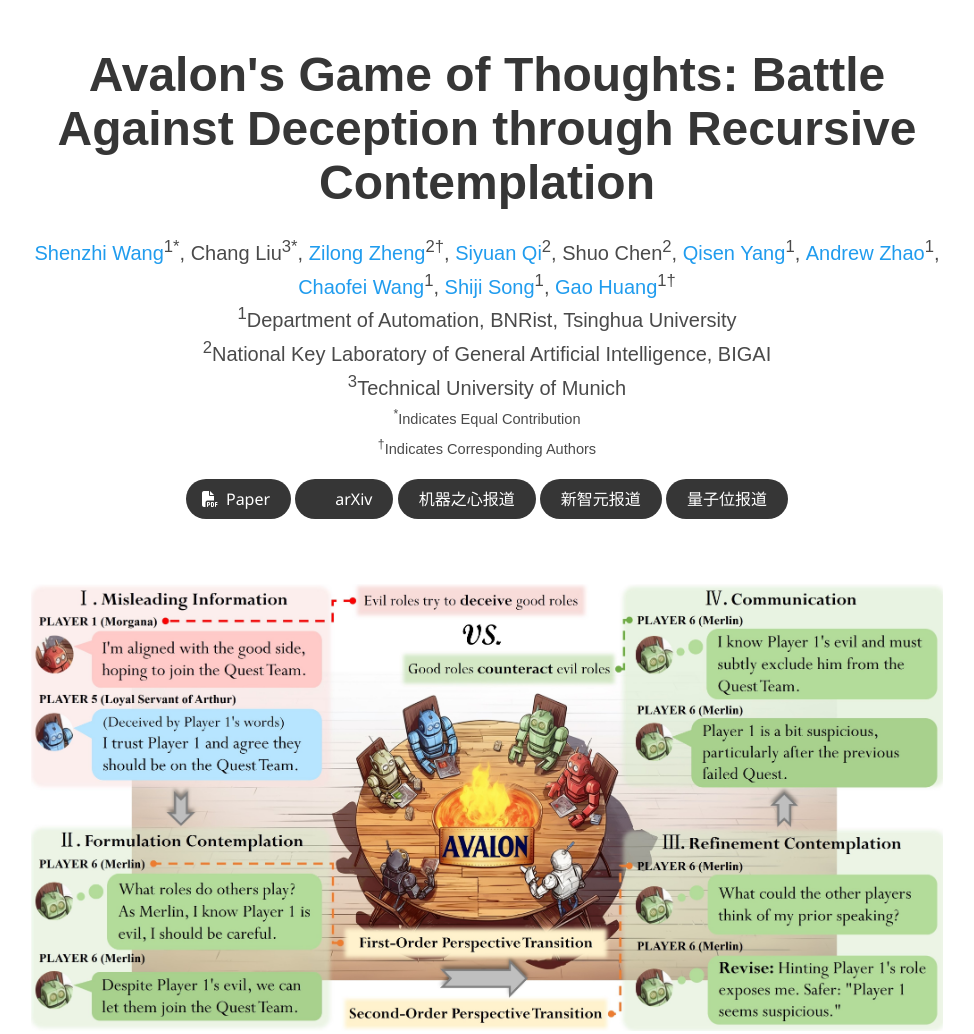
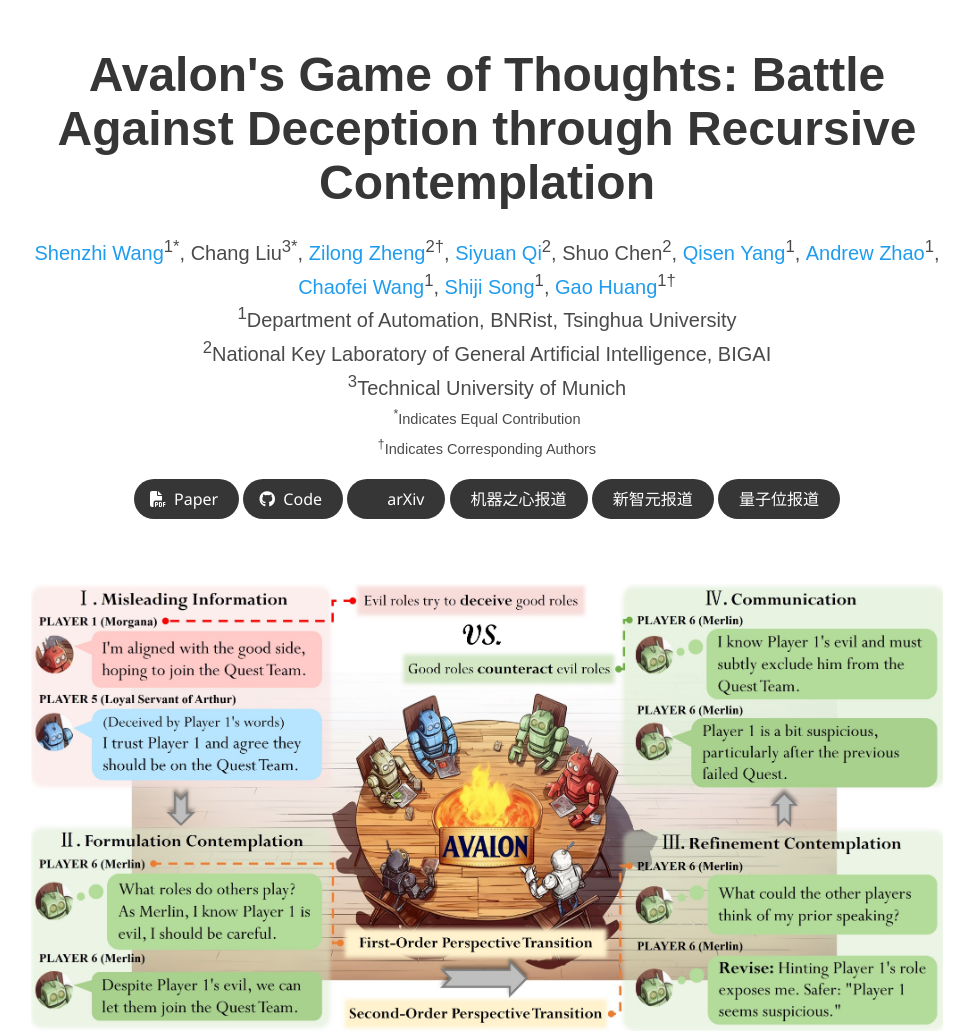
Before and after one commit to Shenzhi-Wang/avalon_recon, a plain HTML site: page index.html in a window 1280 px wide. Shown: the top 1034 px of the page, without its empty margins (153-1127 px from the left). Drawn offline with nearby package versions, Linux system fonts and the light colour scheme; some icons are missing; a web font is replaced by a local one.

Commit message:
add github

```diff
--- a/index.html
+++ b/index.html
@@ -98,9 +98,8 @@
                     </span>
 
                   <!-- Github link -->
-                  <!--
                   <span class="link-block">
-                    <a href="https://github.com/YOUR REPO HERE" target="_blank"
+                    <a href="https://github.com/Shenzhi-Wang/recon" target="_blank"
                     class="external-link button is-normal is-rounded is-dark">
                     <span class="icon">
                       <i class="fab fa-github"></i>
@@ -108,7 +107,6 @@
                     <span>Code</span>
                   </a>
                 </span>
-                -->
 
                 <!-- ArXiv abstract Link -->
                 <span class="link-block">
```
